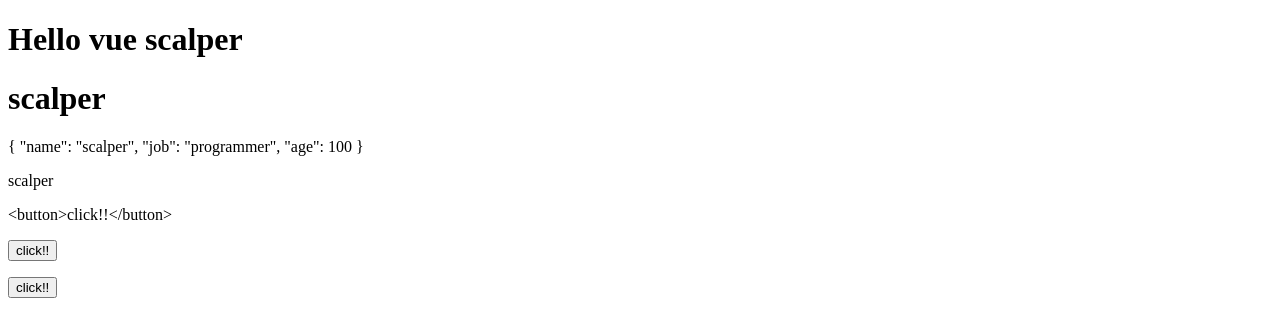
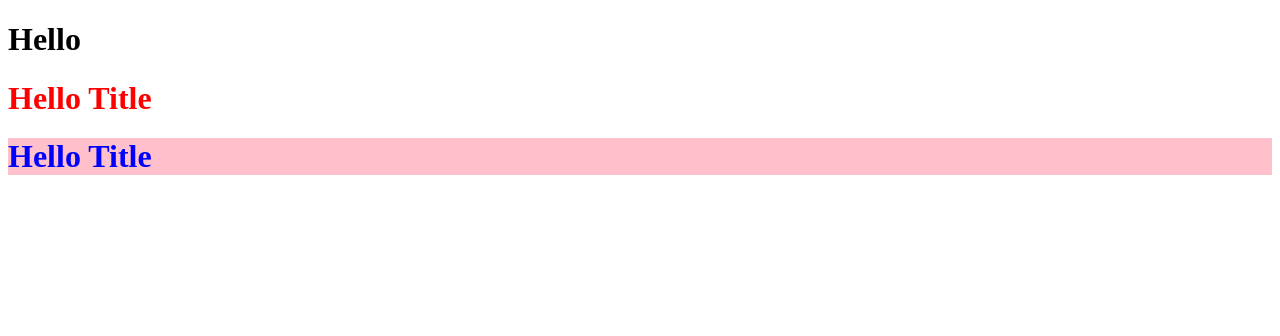
Before and after one commit to dkdiek/Vue3_Class_Practice2, a Vue app: page / in a window 1280 px wide. Shown: the top 336 px of the page. Built offline with nearby package versions, Linux system fonts and the light colour scheme.

Commit message:
bind이용하여 css 적용

```diff
--- a/src/App.vue
+++ b/src/App.vue
@@ -1,39 +1,29 @@
 <template>
-  <!--mustache로 바인딩-->
-  <h1>Hello vue {{ username }}</h1>
-  <!--v-text로 바인딩 태그 안에 내용 없어야 한다-->
-  <h1 v-text="username"></h1>
-
-  <!-- Object 형태로 출력 -->
-  <p>{{ user }}</p>
-  <!-- Object에서 name꺼내서 출력 -->
-  <p>{{ user.name }}</p>
-
-  <!--태그 적용안되고 그대로 노출-->
-  <p>{{ button }}</p>
-  <!--태그 적용되고 노출-->
-  <p v-html="button"></p>
-  <!--태그 적용되고 외부에서 쓸때 주의해서 사용 (악용)-->
-  <p v-html="button2"></p>
+  <div>
+    <h1>Hello</h1>
+    <h1 id="title">Hello Title</h1>
+    <!-- dyanamicId를 이용해서 id를 바꿔 css를 적용시킨다-->
+    <h1 v-bind:id="dynamicId">Hello Title</h1>
+  </div>
 </template>
-
+p
 <script>
 export default {
   name: "App",
   data() {
     return {
-      username: "scalper",
-      year: 2021,
-      user: {
-        name: "scalper",
-        job: "programmer",
-        age: 100,
-      },
-      button: "<button>click!!</button>",
-      button2: `<button onclick='alert("hack")'>click!!</button>`,
+      dynamicId: "content",
     };
   },
 };
 </script>
 
-<style></style>
+<style>
+#title {
+  color: red;
+}
+#content {
+  color: blue;
+  background-color: pink;
+}
+</style>
```
